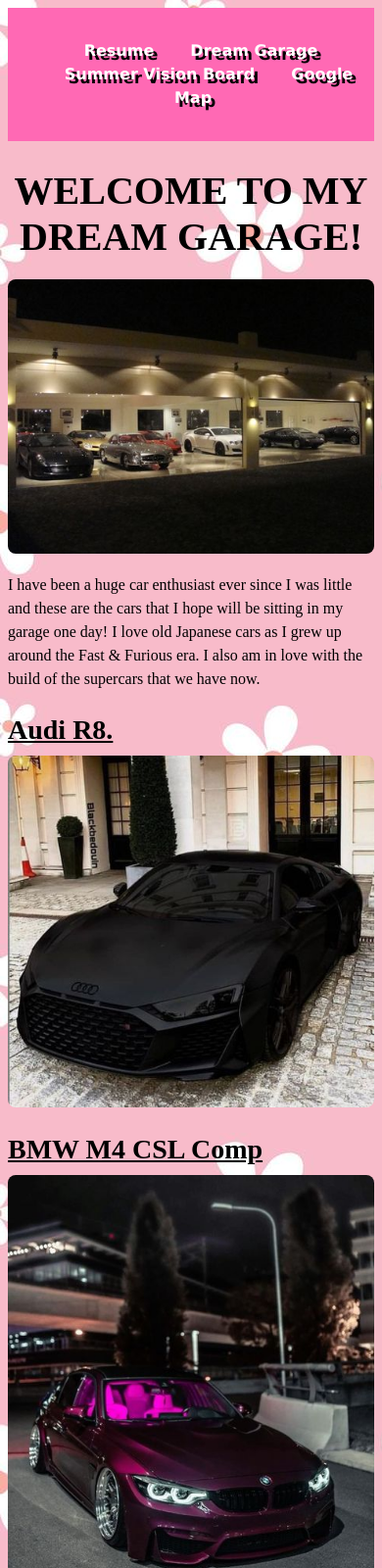
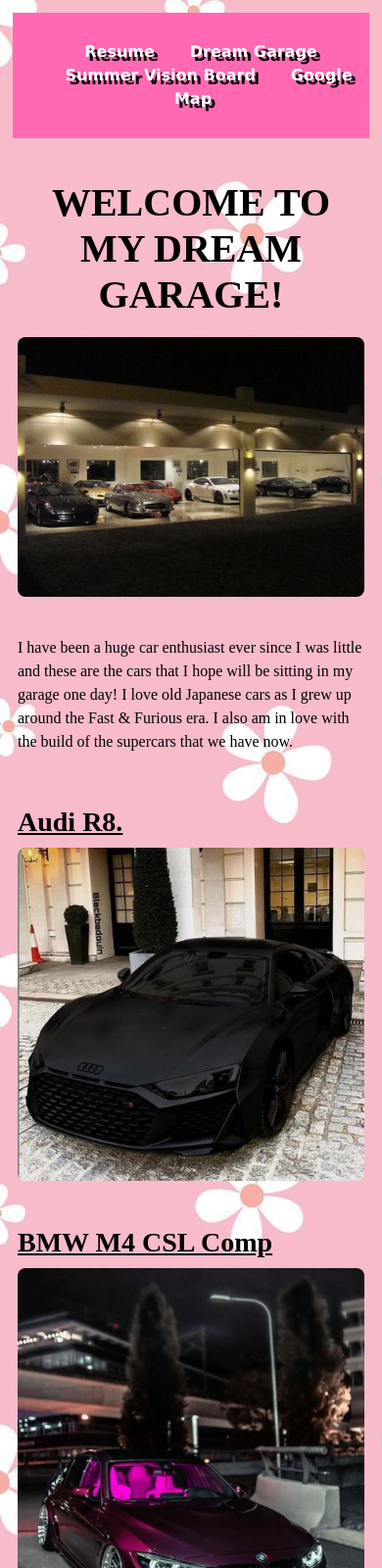
Before and after one commit to tcphann/Project3, a plain HTML site: page dreamgarage.html in a window 390 px wide. Shown: the top 1600 px of the page at 98% size. Drawn offline with Linux system fonts and the light colour scheme.

Commit message:
updates styles

```diff
--- a/css/styles.css
+++ b/css/styles.css
@@ -1,4 +1,6 @@
 /* Existing CSS code */
+
+/* Default styles for all screen sizes */
 
 body {
   background-image: url("../images/flowers.jpeg");
@@ -94,26 +96,88 @@ img {
 /* New styles with floats/positions */
 .float-left {
   float: left;
-  margin-right: 20px; /* Example margin for spacing */
+  margin-right: 20px;
 }
 
 .float-right {
   float: right;
-  margin-left: 20px; /* Example margin for spacing */
+  margin-left: 20px;
 }
 
 .position-relative {
   position: relative;
-  top: 20px; /* Example top offset */
-  left: 30px; /* Example left offset */
+  top: 20px;
+  left: 30px;
 }
 
 .position-absolute {
   position: absolute;
-  top: 50px; /* Example top position */
-  right: 0; /* Example right position */
+  top: 50px;
+  right: 0;
 }
 
 gmp-map {
   height: 100%;
 }
+
+/* Media query for mid-width devices (e.g., tablets) */
+@media only screen and (max-width: 768px) {
+  body {
+    font-size: 16px;
+  }
+
+  header {
+    padding: 10px;
+  }
+
+  nav ul {
+    flex-direction: column;
+  }
+
+  nav li {
+    margin-bottom: 5px;
+  }
+
+  #Introduction {
+    padding: 20px;
+  }
+
+  #paragraph {
+    padding: 20px;
+  }
+
+  div[id^="Car-"] {
+    padding: 20px;
+  }
+}
+
+/* Media query for smaller mobile devices (e.g., smartphones) */
+@media only screen and (max-width: 480px) {
+  body {
+    font-size: 14px;
+  }
+
+  header {
+    padding: 5px;
+  }
+
+  nav ul {
+    font-size: 12px;
+  }
+
+  nav li {
+    margin-bottom: 3px;
+  }
+
+  #Introduction {
+    padding: 10px;
+  }
+
+  #paragraph {
+    padding: 10px;
+  }
+
+  div[id^="Car-"] {
+    padding: 10px;
+  }
+}
```
Also changed, not shown: 1 other file.
